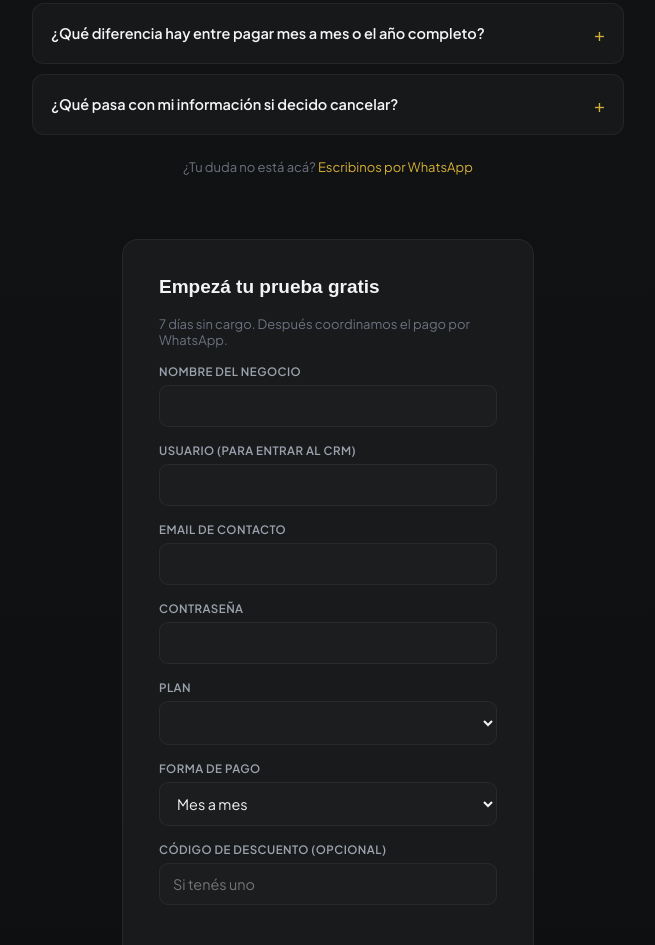
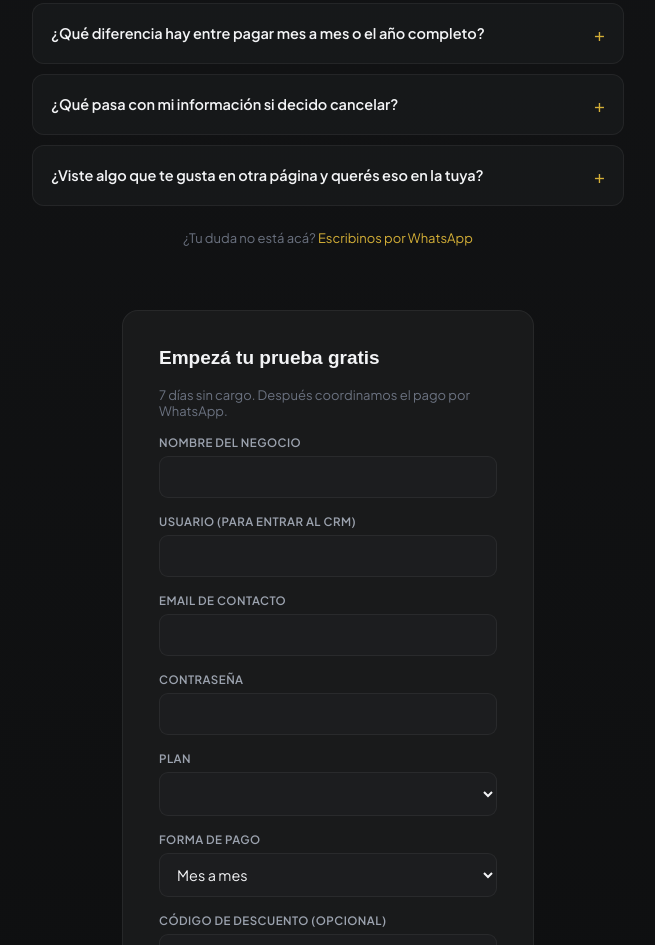
Before and after one commit to GoldFingerTold/frontyback-crm, a website: page public/index.html in a window 1280 px wide. Shown: the part 1037-1982 px from the top of the page, without its empty margins (312-967 px from the left). Drawn offline with Linux system fonts and the light colour scheme; no server answers; a web font is replaced by a local one.

Commit message:
Sumar FAQ de "función a medida" a la landing del CRM
Nueva pregunta frecuente ofreciendo desarrollar features que el
cliente haya visto en otra página - servicio transversal a cualquier
rubro, se apoya en que ya tiene su web/CRM con FrontyBack.

Co-Authored-By: Claude Sonnet 5 <noreply@anthropic.com>

```diff
--- a/public/index.html
+++ b/public/index.html
@@ -172,6 +172,11 @@
       <p>Nada se borra. Todas las consultas que ya recibiste quedan disponibles en tu cuenta, la uses o no.</p>
     </details>
 
+    <details class="pl-faq-item">
+      <summary>¿Viste algo que te gusta en otra página y querés eso en la tuya?</summary>
+      <p>Lo desarrollamos y te lo aplicamos. Contanos qué viste y dónde, y te decimos cómo sumarlo a tu sitio o a tu CRM.</p>
+    </details>
+
     <p class="pl-faq-whatsapp">
       ¿Tu duda no está acá? <a href="https://wa.me/5491162195243?text=Hola!%20Tengo%20una%20duda%20sobre%20el%20CRM%20de%20FrontyBack%20antes%20de%20anotarme.">Escribinos por WhatsApp</a>
     </p>
```
